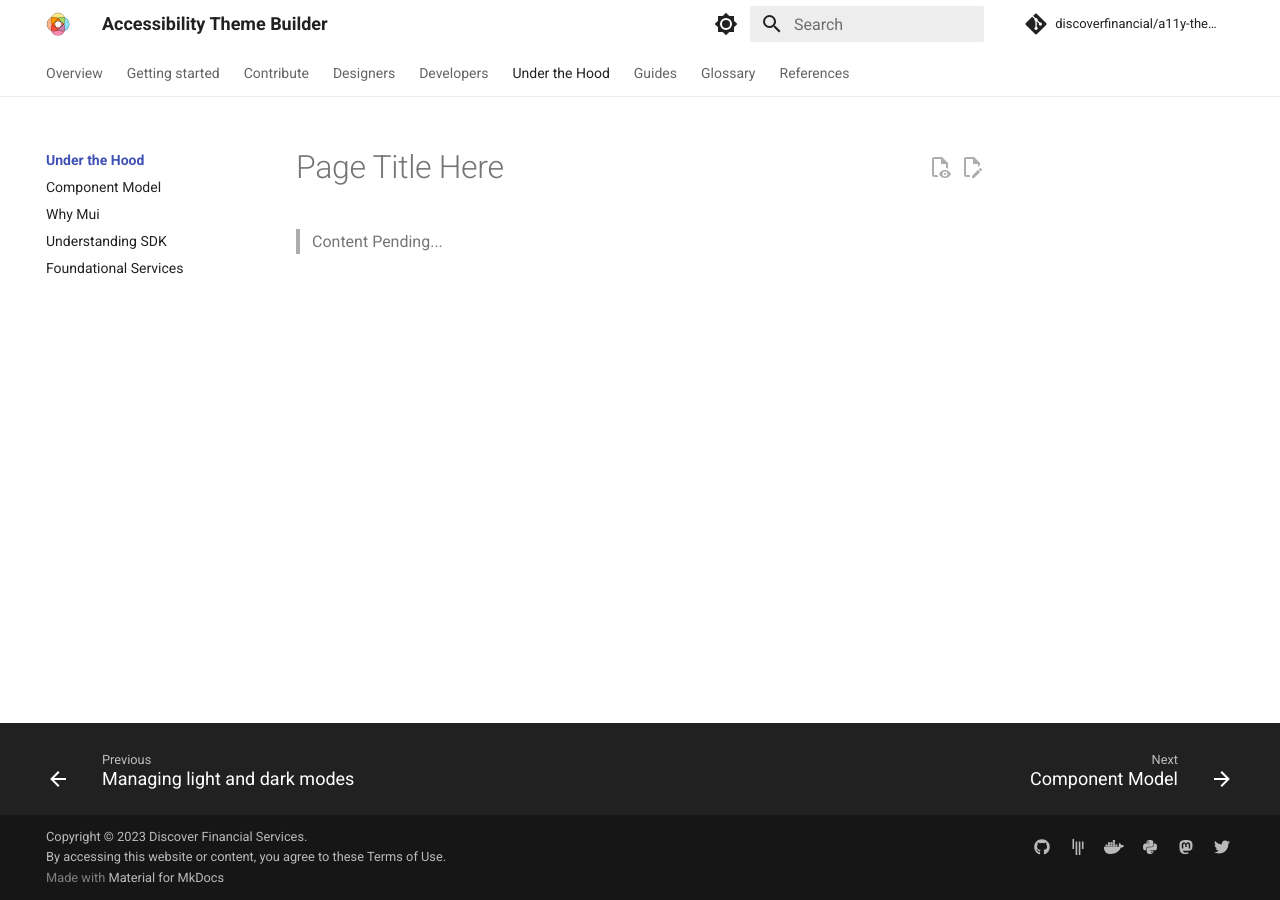
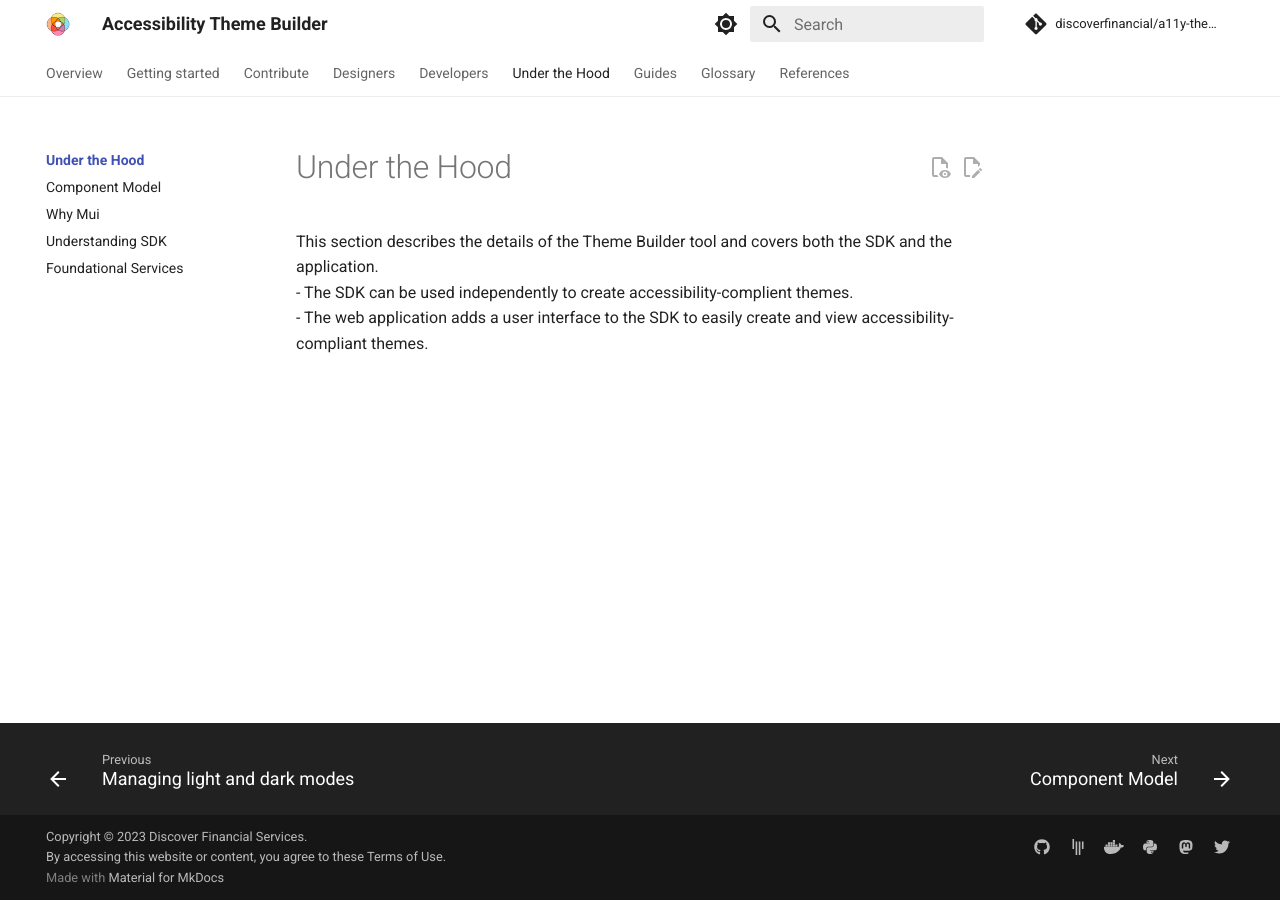
Before and after one commit to finos/a11y-theme-builder, an MkDocs documentation site: the page built from docs/architecture/index.md, in a window 1280 px wide. Built offline with MkDocs 1.6.1 and Material for MkDocs 9.7.7, drawn with Linux system fonts in a browser that asks for light colours; comment, search, counter and statistics services are not loaded.

Commit message:
Update docs

```diff
--- a/docs/architecture/index.md
+++ b/docs/architecture/index.md
@@ -1,3 +1,5 @@
-# Page Title Here
+# Under the Hood
 
->Content Pending...
+This section describes the details of the Theme Builder tool and covers both the SDK and the application.
+- The SDK can be used independently to create accessibility-complient themes.
+- The web application adds a user interface to the SDK to easily create and view accessibility-compliant themes.
```
Also changed, not shown: docs/architecture/component-model.md (+2 -2 lines).
